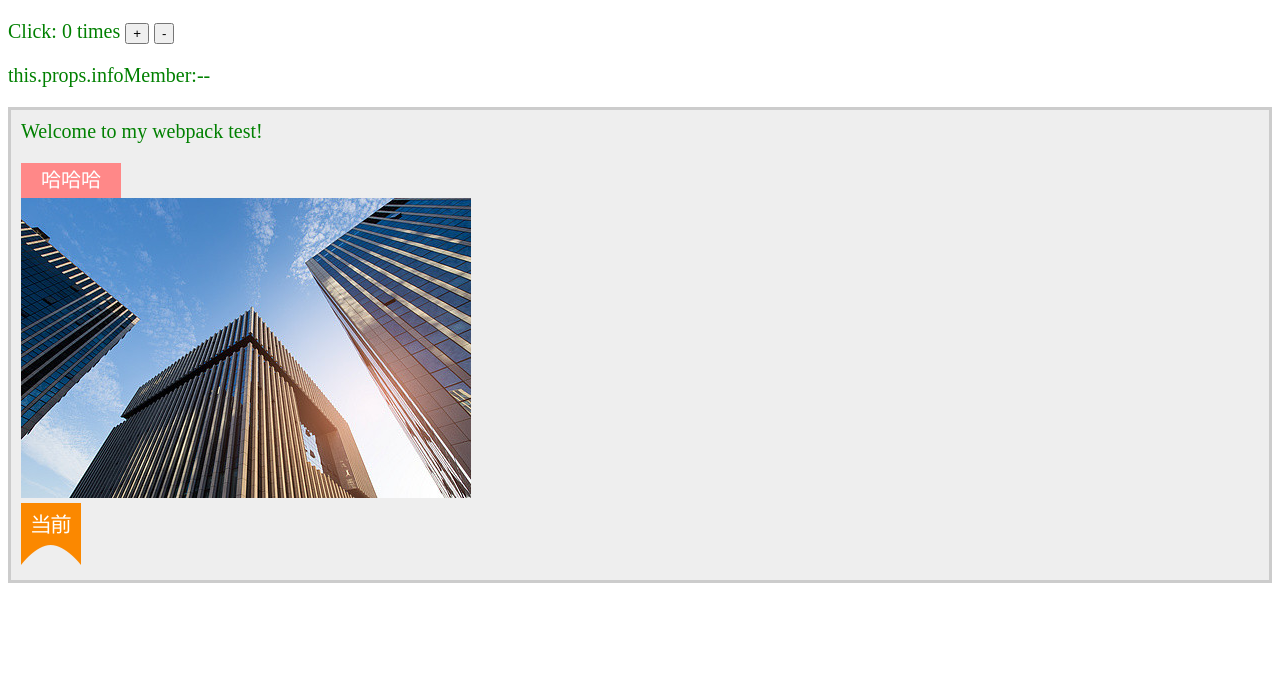
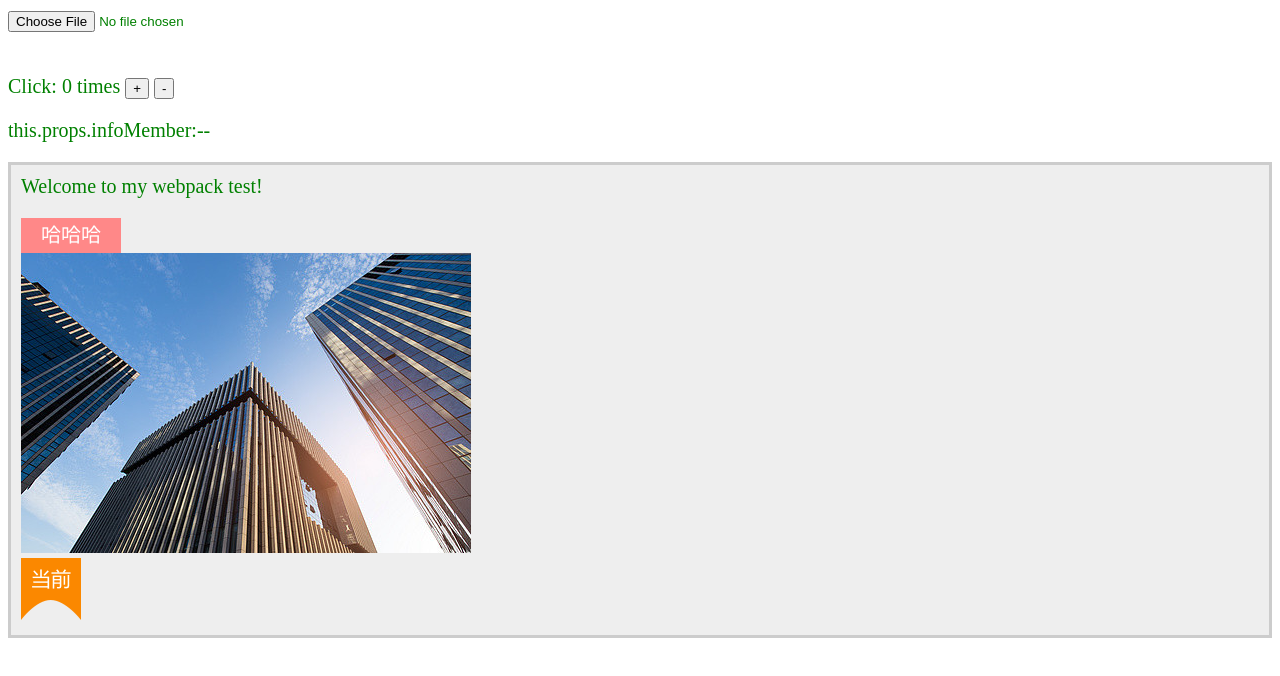
Before and after one commit to Phoebe16/webpack_react, a React app: page / in a window 1280 px wide. Shown: the top 676 px of the page. Built offline with nearby package versions, Linux system fonts and the light colour scheme; no server answers.

Commit message:
实现上传图片功能（没有实现上传到服务端）

```diff
--- a/package.json
+++ b/package.json
@@ -7,7 +7,6 @@
     "test": "echo \"Error: no test specified\" && exit 1",
     "start": "webpack --watch",
     "server": "webpack-dev-server --open --color --progress",
-    "test-build": "NODE_ENV=production webpack --config ./webpack.production.config.js --progress",
     "build": "webpack --config ./webpack.production.config.js --progress"
   },
   "repository": {
@@ -54,6 +53,7 @@
   },
   "dependencies": {
     "axios": "^0.18.0",
+    "form-data": "^2.3.2",
     "querystring": "^0.2.0",
     "react": "^16.4.1",
     "react-dom": "^16.4.1",
--- /dev/null
+++ b/src/components/style/upload.less
@@ -0,0 +1,5 @@
+#upload-pic {
+    .file {
+        font-size: 16px;
+    }
+}
--- /dev/null
+++ b/src/components/upload.jsx
@@ -0,0 +1,36 @@
+import React from 'react';
+
+export default class UploadPic extends React.Component {
+    constructor(props) {
+        super(props);
+        this.state = {
+            previewPic: ''
+        };
+        this.handleUpload = this.handleUpload.bind(this);
+    }
+
+    handleUpload(e) {
+        const rFilter = /^(?:image\/bmp|image\/cis\-cod|image\/gif|image\/ief|image\/jpeg|image\/jpeg|image\/jpeg|image\/pipeg|image\/png|image\/svg\+xml|image\/tiff|image\/x\-cmu\-raster|image\/x\-cmx|image\/x\-icon|image\/x\-portable\-anymap|image\/x\-portable\-bitmap|image\/x\-portable\-graymap|image\/x\-portable\-pixmap|image\/x\-rgb|image\/x\-xbitmap|image\/x\-xpixmap|image\/x\-xwindowdump)$/i;
+        if (!rFilter.test(e.target.files[0].type)) return alert('请勿上传图片格式以外的文件！');
+        console.log(e.target.files[0]);
+        const reader = new FileReader();
+        // 读取文件内容，结果用data:url的字符串形式表示
+        reader.readAsDataURL(e.target.files[0]);
+        reader.onload = function(e) {
+            console.log(e.target.result);  // 上传的图片的编码
+            this.setState({
+                previewPic: e.target.result
+            });
+        }.bind(this);
+    }
+
+    render() {
+        const { previewPic } = this.state;
+        return (
+            <div id="upload-pic">
+                <input type="file" className="file" onChange={this.handleUpload} />
+                <div><img src={previewPic} alt="" style={{width: '70px' }} /></div>
+            </div>
+        )
+    }
+}
--- a/src/containers/App.jsx
+++ b/src/containers/App.jsx
@@ -4,6 +4,7 @@ import actions2 from '../actions/infoMember';
 import React, { Component } from 'react';
 import Test from '../mytest/test';
 import { axiosGet } from '../util/axios';
+import UploadPic from '../components/upload';
 
 class Counter extends Component {
     constructor(props) {
@@ -39,6 +40,7 @@ class Counter extends Component {
     render() {
         return (
             <div>
+                <UploadPic />
                 <p>
                     Click: {this.props.counter} times
                     {'   '}
--- a/src/index.js
+++ b/src/index.js
@@ -8,6 +8,7 @@ import App from './containers/App';
 import AppRouter from './router/router';
 
 import './index.less';
+import './components/style/upload.less';
 
 let store = createStore(reducer, applyMiddleware(thunkMiddleware));
 
```
Also changed, not shown: 1 other file (tests, documents, lock files or other folders).
